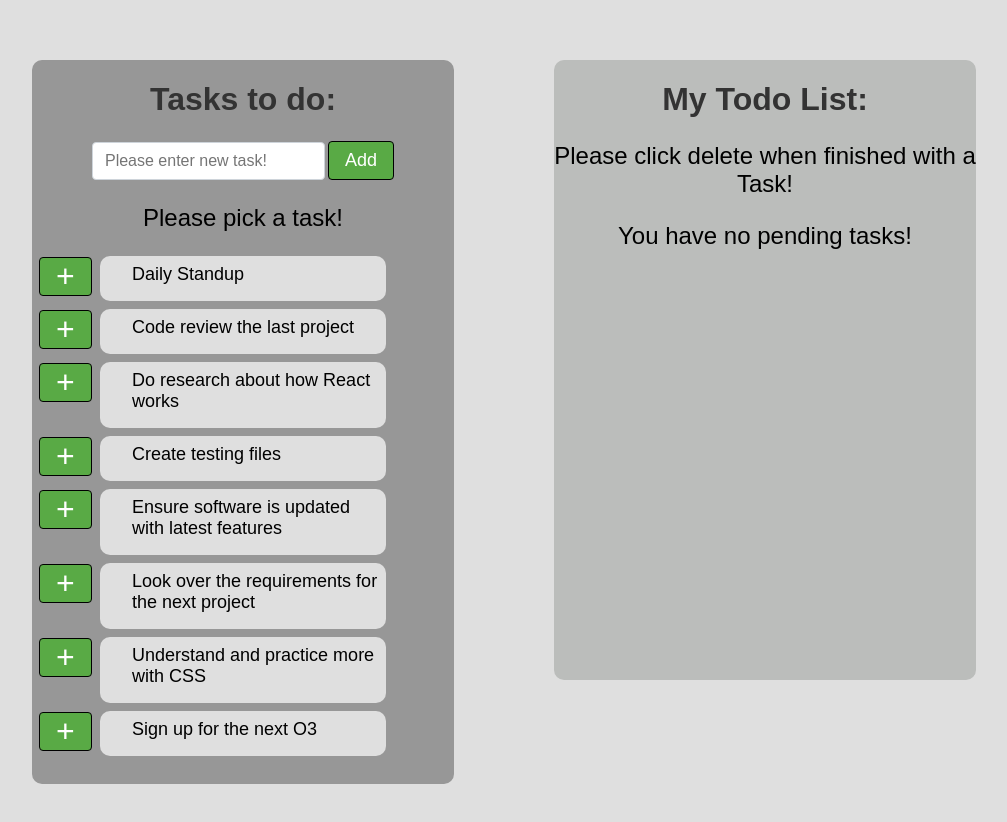
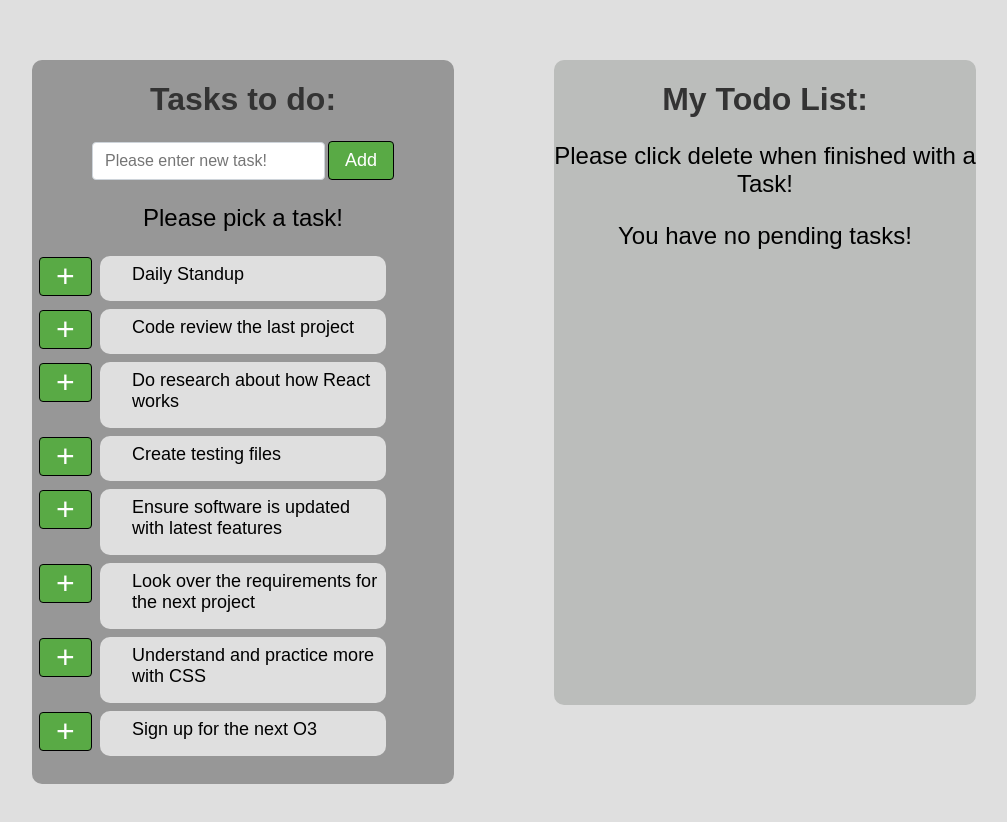
Before and after one commit to justwillj/-Task-tracker-exercise, a React (Create React App) app: page / in a window 1280 px wide. Shown: the part 108-930 px from the top of the page, without its empty margins (136-1143 px from the left). Built offline with nearby package versions, Linux system fonts and the light colour scheme.

Commit message:
Added CSS to items

```diff
--- a/src/App.css
+++ b/src/App.css
@@ -114,13 +114,14 @@ input {
   border-radius: 10px;
   height: 100%;
   width: 700px;
+  min-height: 645px;
   background-color: rgb(151, 151, 151);
 }
 
 .todo {
   border-radius: 10px;
   height: 100%;
-  min-height: 620px;
+  min-height: 645px;
   width: 700px;
   background-color: rgb(187, 189, 187);
 }
```
